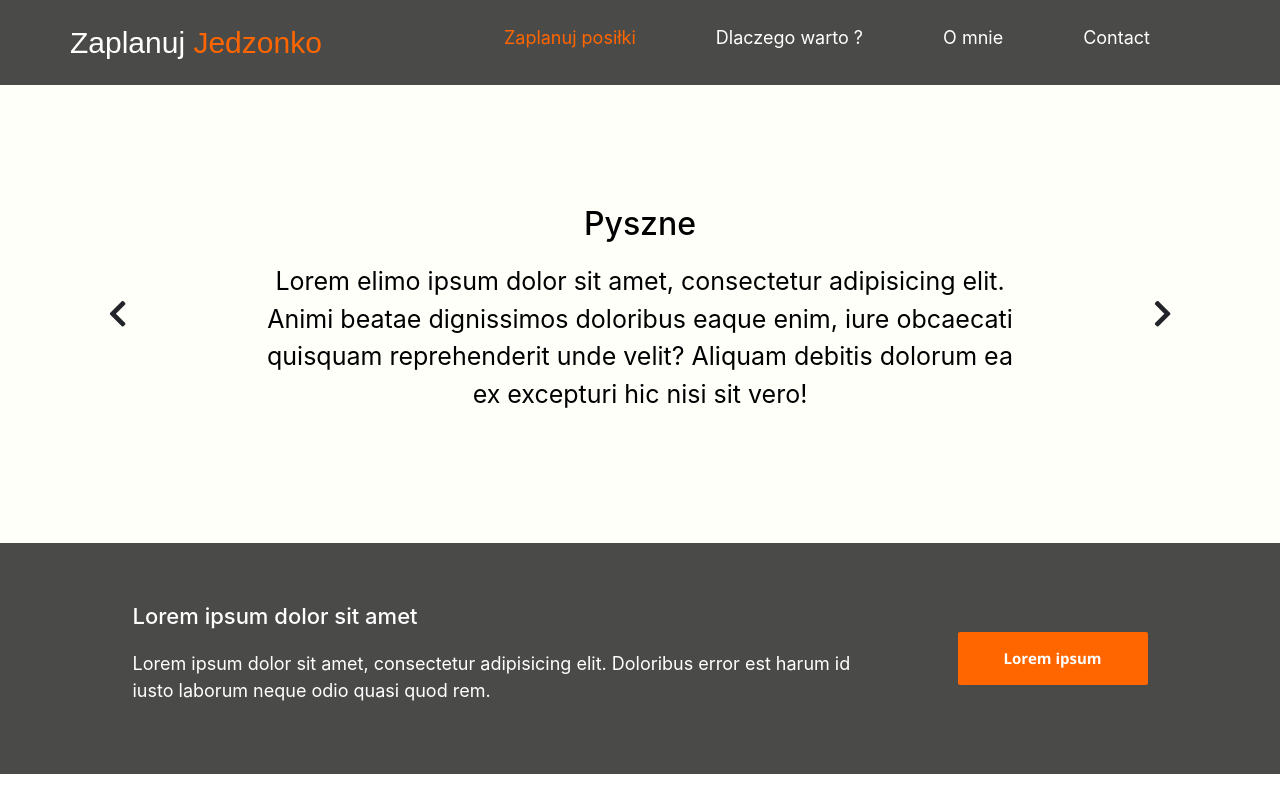
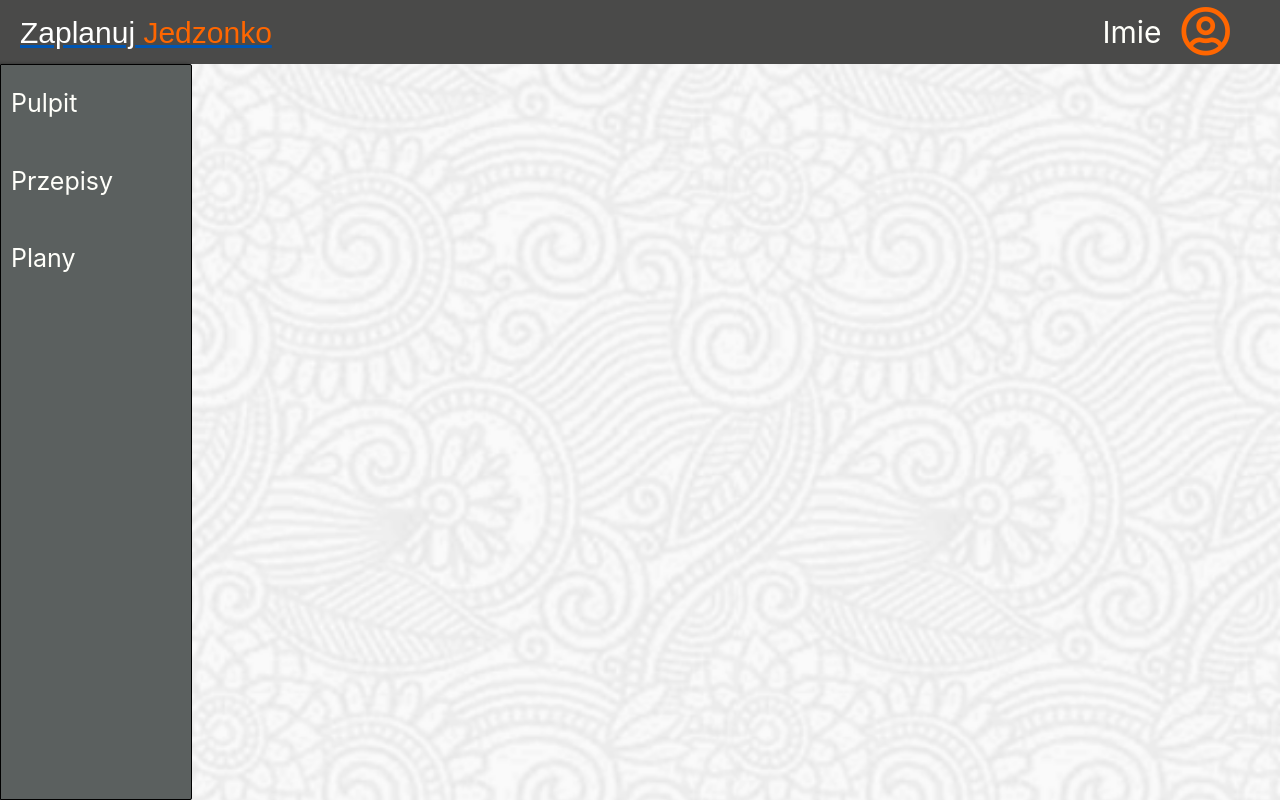
Before and after one commit to piotrsliwka333/schedule-your-meal, a React (Create React App) app: page /application in a window 1280 px wide. Shown: the top 802 px of the page. Built offline with nearby package versions, Linux system fonts and the light colour scheme; a web font is replaced by a local one.

Commit message:
Finished app template

```diff
--- a/src/App.js
+++ b/src/App.js
@@ -1,13 +1,15 @@
 import React from "react"
 import {BrowserRouter, Route} from "react-router-dom";
 import {Home} from "./Components/Home/Home";
+import {Application} from "./Components/Application/Application";
 
 export const App = () => {
 
 	return(
 		<BrowserRouter>
 			<>
-				<Route path={'/'} component={Home}/>
+				<Route exact path={'/'} component={Home}/>
+				<Route path={'/application'} component={Application}/>
 			</>
 		</BrowserRouter>
 	)
--- /dev/null
+++ b/src/Components/Application/Application.js
@@ -0,0 +1,11 @@
+import React from "react";
+import {ApplicationTemplate} from "../Templates/ApplicationTemplate";
+
+export const Application = () => {
+
+	return (
+		<ApplicationTemplate>
+
+		</ApplicationTemplate>
+	)
+}
--- a/src/Components/Templates/ApplicationTemplate.js
+++ b/src/Components/Templates/ApplicationTemplate.js
@@ -1,8 +1,47 @@
-import React from "react";
+import React, {useState} from "react";
+import {Logo} from "./Logo";
+import appBcg from '../../images/image.png'
+import {NavLink} from "react-router-dom";
+
+const style = {
+	backgroundImage: `url('${appBcg}')`
+}
 
 export const ApplicationTemplate = () => {
+	const [openMenu,setOpenMenu] = useState( false)
+
+	const handleOpenMenu = (e) => {
+		e.preventDefault();
+		setOpenMenu(!openMenu)
+	}
 
 	return (
-		<h2>dsadas</h2>
+		<>
+			<header className='app-header'>
+				<Logo/>
+				<div className='user-box'>
+					<div className='user-wrapper'>
+						<span className='user-box__name'>Imie</span>
+						<span className='user-box__icon'>
+						<i className="far fa-user-circle"/>
+					</span>
+					</div>
+					<button onClick={e => handleOpenMenu(e)} className='menu-toggle'>
+						<i className="fas fa-bars"/>
+					</button>
+				</div>
+			</header>
+			<main className='app-main'>
+				<nav className={openMenu ? 'side-navigation' : 'side-navigation hide'}>
+					<ul className="nav-list">
+						<li className="nav-list__element"><NavLink to='/application/pulpit' className='nav-list__link'>Pulpit</NavLink></li>
+						<li className="nav-list__element"><NavLink to='/application/recipe' className='nav-list__link'>Przepisy</NavLink></li>
+						<li className="nav-list__element"><NavLink to='/application/schedule' className='nav-list__link'>Plany</NavLink></li>
+					</ul>
+				</nav>
+				<div className='main-content' style={style}>
+				</div>
+			</main>
+		</>
 	)
 }
--- a/src/Components/Templates/HomeTemplates.js
+++ b/src/Components/Templates/HomeTemplates.js
@@ -1,6 +1,6 @@
 import React, {useState} from "react";
 import {Logo} from "./Logo";
-import {Link, NavLink} from "react-router-dom";
+import {Link} from "react-router-dom";
 import {Link as LinkScroll} from 'react-scroll'
 
 export const HomeTemplate = (props) => {
--- a/src/scss/elements/Templates/_ApplicationTemplate.scss
+++ b/src/scss/elements/Templates/_ApplicationTemplate.scss
@@ -0,0 +1,137 @@
+
+.app-header {
+  background-color: $color-header-column-text;
+  height: 8vh;
+  @include tablet {
+    align-items: center;
+    display: flex;
+    justify-content: space-between;
+  }
+
+  .logo {
+    display: none;
+    @include tablet {
+      display: block;
+    }
+
+  }
+  .user-box {
+    height: 100%;
+    display: flex;
+    align-items: center;
+    justify-content: space-between;
+    @include tablet {
+      justify-content: flex-end;
+    }
+
+    .user-wrapper {
+      margin-left: 30px;
+      display: flex;
+      align-items: center;
+      @include tablet {
+        margin-left: 0;
+      }
+    }
+
+    &__name {
+      font-size: 3rem;
+      color: $color-bcg;
+    }
+
+    &__icon {
+      margin: 0 50px 0 20px;
+      font-size: 5rem;
+      color: $color-button-highlight-headers;
+    }
+    .menu-toggle {
+      margin-right: 10px;
+      background-color: transparent;
+      font-size: 3rem;
+      border: none;
+      outline: none;
+      @include desktop {
+        display: none;
+      }
+    }
+  }
+}
+
+// main
+
+.app-main {
+  height: 92vh;
+  position: relative;
+  display: flex;
+  .side-navigation {
+    border: 1px solid black;
+    border-radius: 0 2px 2px 0;
+    box-shadow: -2px 2px 5px black;
+    background-color: $color-side-panel;
+    position: absolute;
+    width: 50%;
+    height: 100%;
+
+    @include tablet {
+      width: 30%;
+
+    }
+
+    @include desktop {
+      width: 15%;
+      position: static;
+      display: block;
+    }
+
+    .nav-list {
+
+      &__element {
+
+        .nav-list__link {
+          cursor: pointer;
+          display: block;
+          padding: 20px 0 20px 10px;
+          font-size: 2.5rem;
+          color: $color-bcg;
+          position: relative;
+          transition: 0.5s;
+
+        }
+        .active {
+          text-decoration: none;
+          transition: 0.5s;
+          border-left: 4px solid $color-button-highlight-headers;
+
+        }
+        .active::after {
+          transition: 0.5s;
+          position: absolute;
+          display: block;
+          content: '>';
+          color: $color-button-highlight-headers;
+          font-size: 3.5rem;
+          font-weight: 500;
+          right: 12px;
+          top: 50%;
+          transform: translateY(-50%);
+
+        }
+
+      }
+    }
+
+  }
+
+
+  .main-content {
+    height: 100%;
+    width: 100%;
+    background-image: url("/../../../images/image.png");
+    background-position: center;
+    background-size: cover;
+    background-repeat: no-repeat;
+    @include desktop {
+      width: 85%;
+    }
+
+  }
+}
--- a/src/scss/main.scss
+++ b/src/scss/main.scss
@@ -30,3 +30,6 @@
 @import "elements/Home/HomeAboutAuthor/HomeAboutAuthor";
 //HomeFooter
 @import "elements/Home/HomeFooter/HomeFooter";
+
+// APPLICATION
+@import "elements/Templates/ApplicationTemplate";
--- a/src/scss/settings/_base.scss
+++ b/src/scss/settings/_base.scss
@@ -2,7 +2,6 @@ html {
   font-size: 10px;
   font-family: $font-text;
   box-sizing: border-box;
-  background: #4a4a49;
 }
 
 .hide {
```
Also changed, not shown: src/images/image.png (added).
